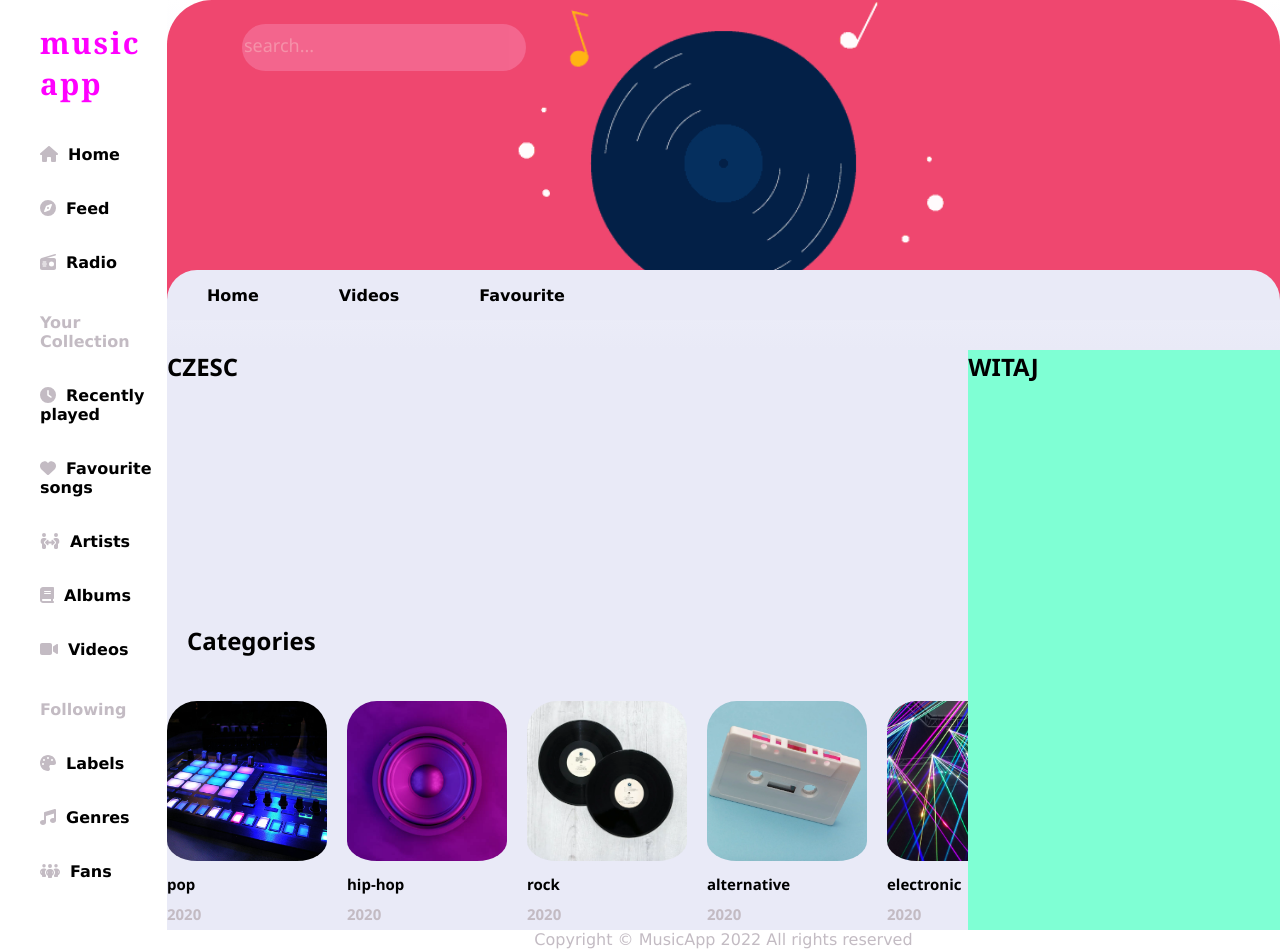
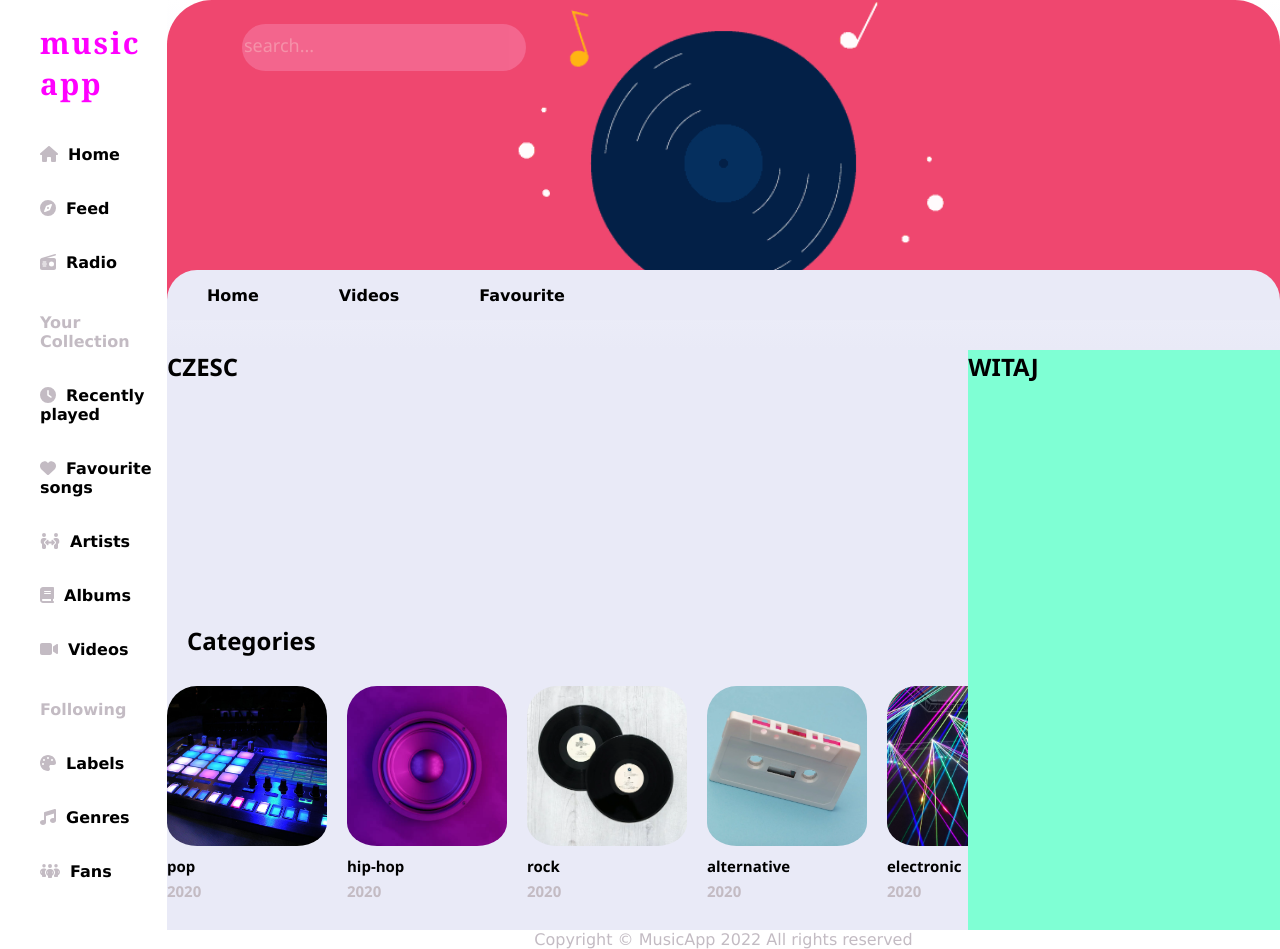
Before and after one commit to KatSobieska/react-music-app, a React (Create React App) app: page / in a window 1280 px wide. Built offline with nearby package versions, Linux system fonts and the light colour scheme.

Commit message:
Change paddings

```diff
--- a/src/components/common/CategoryBox.js
+++ b/src/components/common/CategoryBox.js
@@ -13,7 +13,7 @@ const CategoryBox = (props) => {
         width: "10rem",
         height: "10rem",
         fontSize: "10px",
-        padding: "20px 20px 20px 0",
+        padding: "5px 20px 20px 0",
       }}
     >
       <Card.Img
@@ -22,7 +22,7 @@ const CategoryBox = (props) => {
           width: "10rem",
           height: "10rem",
           borderRadius: "30px",
-          paddingBottom: "10px",
+          paddingBottom: "7px",
           objectFit: "cover",
         }}
       />
@@ -32,7 +32,7 @@ const CategoryBox = (props) => {
             fontSize: "15px",
             fontWeight: "700",
             color: "black",
-            paddingBottom: "10px",
+            paddingBottom: "5px",
           }}
         >
           {props.name}
@@ -42,7 +42,7 @@ const CategoryBox = (props) => {
             fontSize: "15px",
             fontWeight: "700",
             color: "rgb(195, 187, 195)",
-            paddingBottom: "10px",
+            paddingBottom: "5px",
           }}
         >
           2020
```
